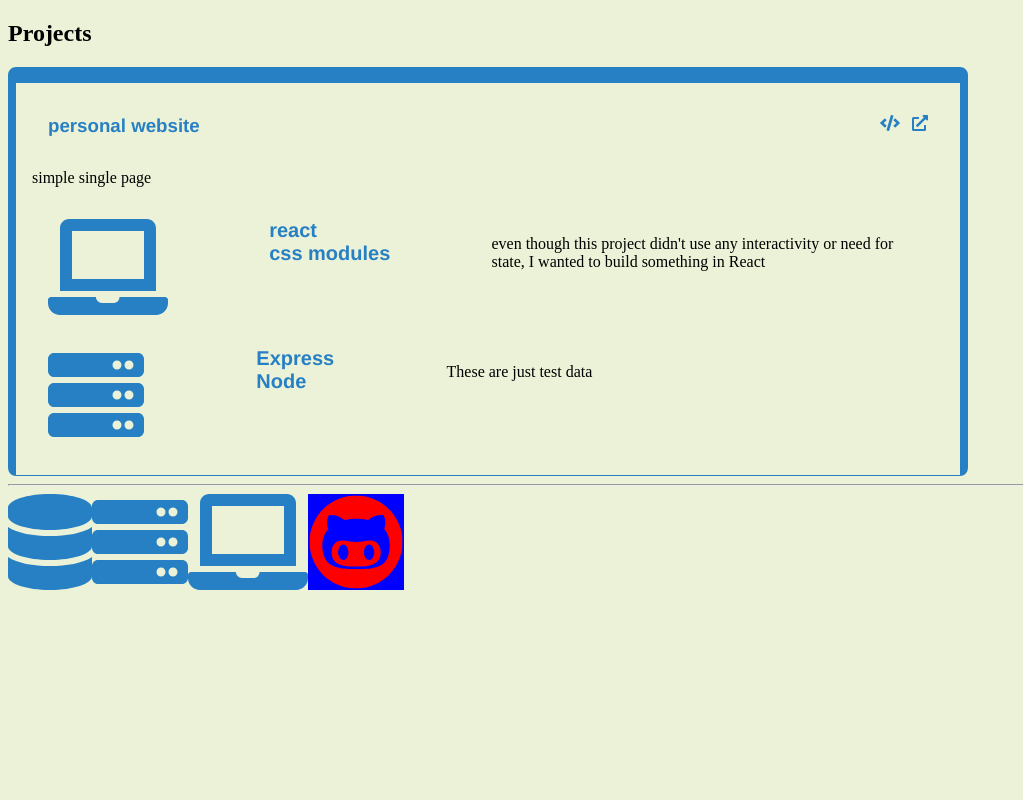
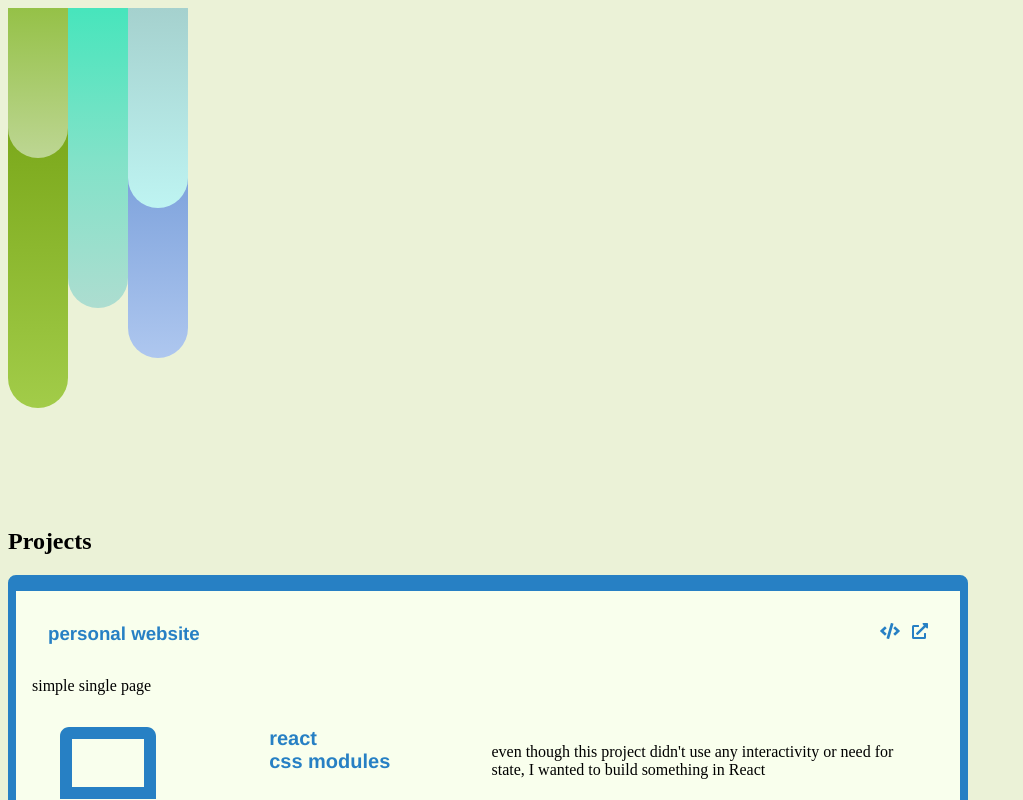
Before and after one commit to annabrit/personal-website, a React (Create React App) app: page / in a window 1280 px wide. Shown: the top 800 px of the page, without its empty margins (0-1023 px from the left). Built offline with nearby package versions, Linux system fonts and the light colour scheme.

Commit message:
making colorfall component

```diff
--- a/src/App.js
+++ b/src/App.js
@@ -1,6 +1,7 @@
 import React, { Component } from 'react';
 import { FontAwesomeIcon } from '@fortawesome/react-fontawesome';
-import { StackIcon } from './components/atoms';
+import { StackIcon, ColorDrip } from './components/atoms';
+import { ColorFall } from './components/molecules';
 import { ProjectList } from './components/ecosystems';
 import './App.scss';
 import './fontawesomeIconLibrary';
@@ -9,6 +10,7 @@ class App extends Component {
   render() {
     return (
       <div className="App">
+        <ColorFall />
         <ProjectList
           projects={[
             {
--- /dev/null
+++ b/src/components/atoms/ColorDrip/index.js
@@ -0,0 +1,15 @@
+import React from 'react';
+
+const ColorDrip = ({ colors, length, width, depth }) => {
+  let style = {
+    backgroundImage: `linear-gradient(${colors.join(', ')})`,
+    height: `${length}px`,
+    width: `${width}px`,
+    borderRadius: `0px 0px ${Number(width) / 2}px ${Number(width) / 2}px`,
+    display: 'inline-block',
+    position: 'absolute'
+  };
+  return <div style={style} />;
+};
+
+export default ColorDrip;
--- a/src/components/atoms/index.js
+++ b/src/components/atoms/index.js
@@ -2,3 +2,4 @@ export { default as ProfileIcon } from './ProfileIcon';
 export { default as StackIcon } from './StackIcon';
 export { default as ProfilePic } from './ProfilePic';
 export { default as FancyText } from './FancyText';
+export { default as ColorDrip } from './ColorDrip';
--- /dev/null
+++ b/src/components/molecules/ColorFall/ColorFall.scss
@@ -0,0 +1,12 @@
+.color-fall {
+  display: flex;
+  flex-direction: row;
+  align-items: flex-start;
+  height: 500px;
+
+  .stack {
+    position: relative;
+    width: 60px;
+    height: 500px;
+  }
+}
--- /dev/null
+++ b/src/components/molecules/ColorFall/index.js
@@ -0,0 +1,31 @@
+import React from 'react';
+import { ColorDrip } from '../../atoms';
+import './ColorFall.scss';
+
+const ColorFall = () => {
+  return (
+    <div className="color-fall">
+      <div className="stack">
+        <ColorDrip colors={['#6A9907', '#A2CC49']} length={400} width={60} />
+        <ColorDrip colors={['#95C147', '#BDD693']} length={150} width={60} />
+      </div>
+      <div className="stack">
+        <ColorDrip
+          colors={['#47E5BC', '#81E2C8', '#ADDDD0']}
+          length={300}
+          width={60}
+        />
+      </div>
+      <div className="stack">
+        <ColorDrip
+          colors={['#6B8DC4', '#80A4DD', '#AEC7EF']}
+          length={350}
+          width={60}
+        />
+        <ColorDrip colors={['#A5D1CE', '#BEF4F2']} length={200} width={60} />
+      </div>
+    </div>
+  );
+};
+
+export default ColorFall;
--- a/src/components/molecules/index.js
+++ b/src/components/molecules/index.js
@@ -1 +1,2 @@
 export { default as StackSection } from './StackSection';
+export { default as ColorFall } from './ColorFall';
--- a/src/components/organisms/ProjectSection/ProjectSection.scss
+++ b/src/components/organisms/ProjectSection/ProjectSection.scss
@@ -7,6 +7,7 @@
   border-radius: 0.5rem;
   padding: 1rem;
   border-color: #2780c4;
+  background-color: #f9ffed;
   h3 {
     font-family: Helvetica;
     color: #2780c4;
```
